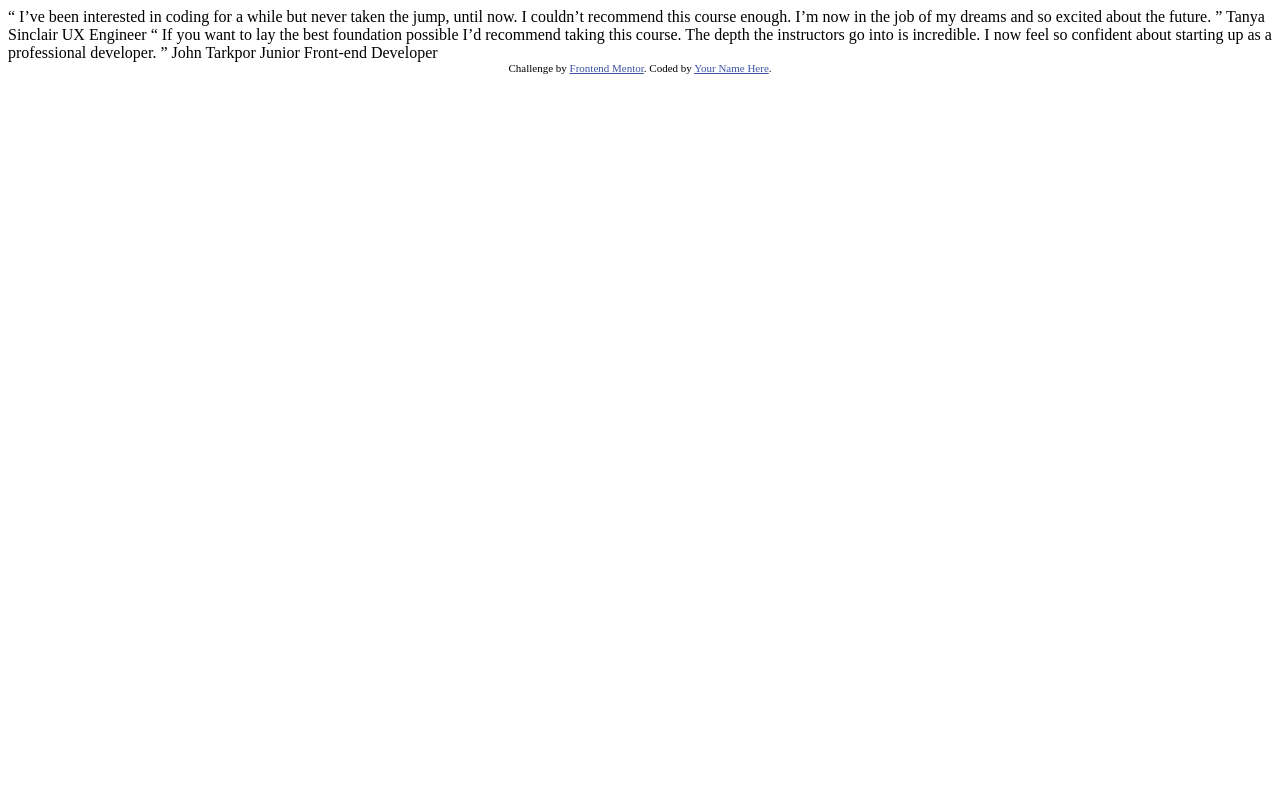
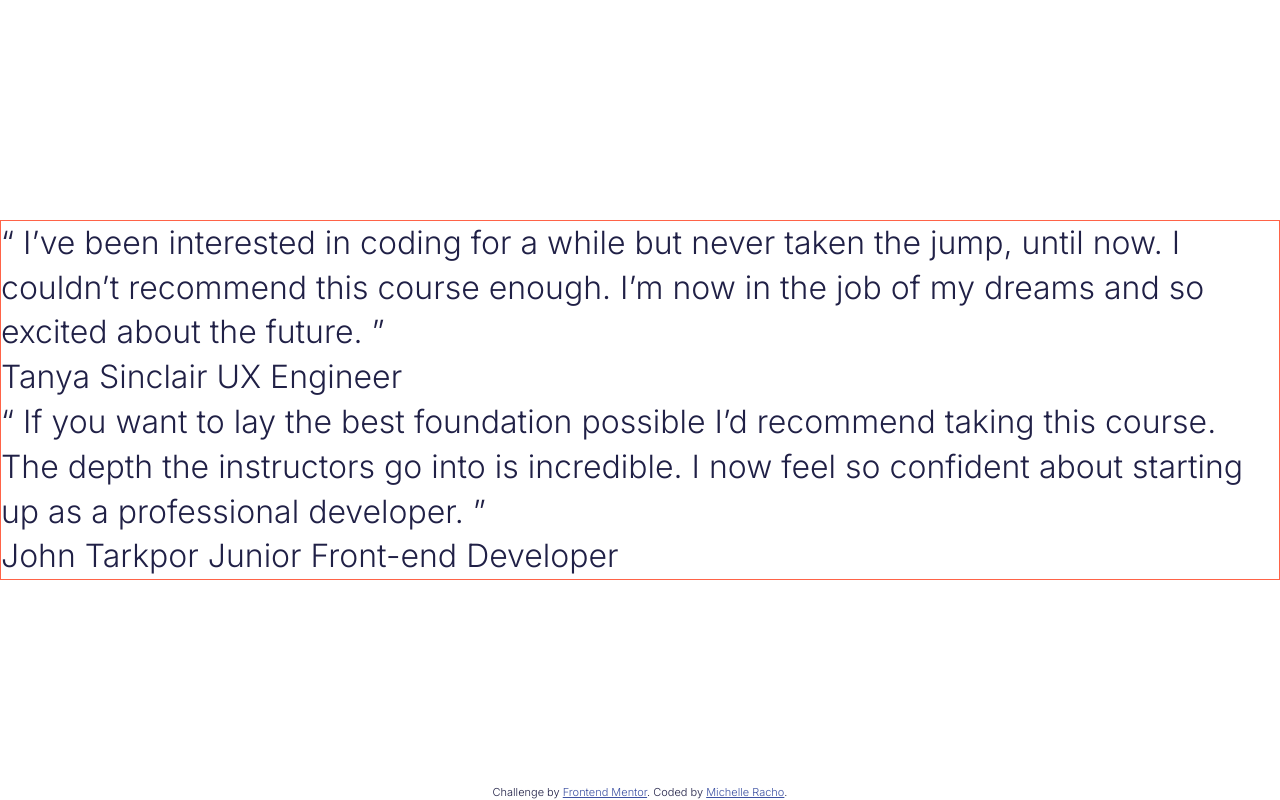
Before and after one commit to michelleracho/coding-bootcap-testimonials-slider, a plain HTML site: page index.html in a window 1280 px wide. Drawn offline with Linux system fonts and the light colour scheme.

Commit message:
add scss

```diff
--- a/index.html
+++ b/index.html
@@ -1,38 +1,45 @@
 <!DOCTYPE html>
 <html lang="en">
-<head>
-  <meta charset="UTF-8">
-  <meta name="viewport" content="width=device-width, initial-scale=1.0"> <!-- displays site properly based on user's device -->
+  <head>
+    <meta charset="UTF-8" />
+    <meta name="viewport" content="width=device-width, initial-scale=1.0" />
+    <!-- displays site properly based on user's device -->
 
-  <link rel="icon" type="image/png" sizes="32x32" href="./images/favicon-32x32.png">
+    <link rel="icon" type="image/png" sizes="32x32" href="./images/favicon-32x32.png" />
+    <link
+      href="https://fonts.googleapis.com/css2?family=Inter:wght@300;500;700&display=swap"
+      rel="stylesheet"
+    />
+    <link rel="stylesheet" href="/css/main.css" />
 
-  <title>Frontend Mentor | Coding Bootcamp Testimonials Slider</title>
+    <title>Frontend Mentor | Coding Bootcamp Testimonials Slider</title>
+  </head>
+  <body>
+    <main class="container">
+      <div>
+        “ I’ve been interested in coding for a while but never taken the jump, until now. I couldn’t
+        recommend this course enough. I’m now in the job of my dreams and so excited about the
+        future. ”
+      </div>
 
-  <!-- Feel free to remove these styles or customise in your own stylesheet 👍 -->
-  <style>
-    .attribution { font-size: 11px; text-align: center; }
-    .attribution a { color: hsl(228, 45%, 44%); }
-  </style>
-</head>
-<body>
+      <div>Tanya Sinclair UX Engineer</div>
 
-  “ I’ve been interested in coding for a while but never taken the jump, until now.
-  I couldn’t recommend this course enough. I’m now in the job of my dreams and so
-  excited about the future. ”
+      <div>
+        “ If you want to lay the best foundation possible I’d recommend taking this course. The
+        depth the instructors go into is incredible. I now feel so confident about starting up as a
+        professional developer. ”
+      </div>
 
-  Tanya Sinclair
-  UX Engineer
+      <div>John Tarkpor Junior Front-end Developer</div>
+    </main>
 
-  “ If you want to lay the best foundation possible I’d recommend taking this course.
-  The depth the instructors go into is incredible. I now feel so confident about
-  starting up as a professional developer. ”
-
-  John Tarkpor
-  Junior Front-end Developer
-
-  <div class="attribution">
-    Challenge by <a href="https://www.frontendmentor.io?ref=challenge" target="_blank">Frontend Mentor</a>.
-    Coded by <a href="#">Your Name Here</a>.
-  </div>
-</body>
+    <footer class="attribution">
+      Challenge by
+      <a href="https://www.frontendmentor.io?ref=challenge" target="_blank">Frontend Mentor</a>.
+      Coded by
+      <a href="https://github.com/michelleracho/coding-bootcap-testimonials-slider"
+        >Michelle Racho</a
+      >.
+    </footer>
+  </body>
 </html>
--- /dev/null
+++ b/sass/_base.scss
@@ -0,0 +1,25 @@
+*,
+*::before,
+*::after {
+  margin: 0;
+  padding: 0;
+  box-sizing: border-box;
+}
+
+html {
+  font-size: 62.5%; // 1rem = 10px
+}
+
+body {
+  background-color: #fff;
+  font-size: $default-font-size;
+  font-family: $default-font;
+  font-weight: 300;
+  color: $color-dark-blue;
+  line-height: 1.4;
+  height: 100vh;
+  position: relative;
+
+  @include flexCenter;
+  flex-direction: column;
+}
--- /dev/null
+++ b/sass/_components.scss
@@ -0,0 +1,17 @@
+.container {
+  border: 1px solid tomato;
+  max-width: $bp-lg;
+  width: 100%;
+}
+
+// FOOTER
+.attribution {
+  font-size: 11px;
+  text-align: center;
+  position: absolute;
+  bottom: 0;
+
+  a {
+    color: hsl(228, 45%, 44%);
+  }
+}
--- /dev/null
+++ b/sass/_mixins.scss
@@ -0,0 +1,5 @@
+@mixin flexCenter {
+  display: flex;
+  justify-content: center;
+  align-items: center;
+}
--- /dev/null
+++ b/sass/_variables.scss
@@ -0,0 +1,11 @@
+// COLOR
+$color-dark-blue: hsl(240, 38%, 20%);
+$color-grayish-blue: hsl(240, 18%, 77%);
+
+// FONT
+$default-font: 'Inter', sans-serif; // 300, 500, 700
+$default-font-size: 3.2rem;
+
+// BREAKPOINTS
+$bp-sm: 375px; // mobile
+$bp-lg: 1440px; // desktop
--- /dev/null
+++ b/sass/main.scss
@@ -0,0 +1,4 @@
+@import 'variables';
+@import 'mixins';
+@import 'base';
+@import 'components';
```
Also changed, not shown: css/main.css (added), 1 other file.
